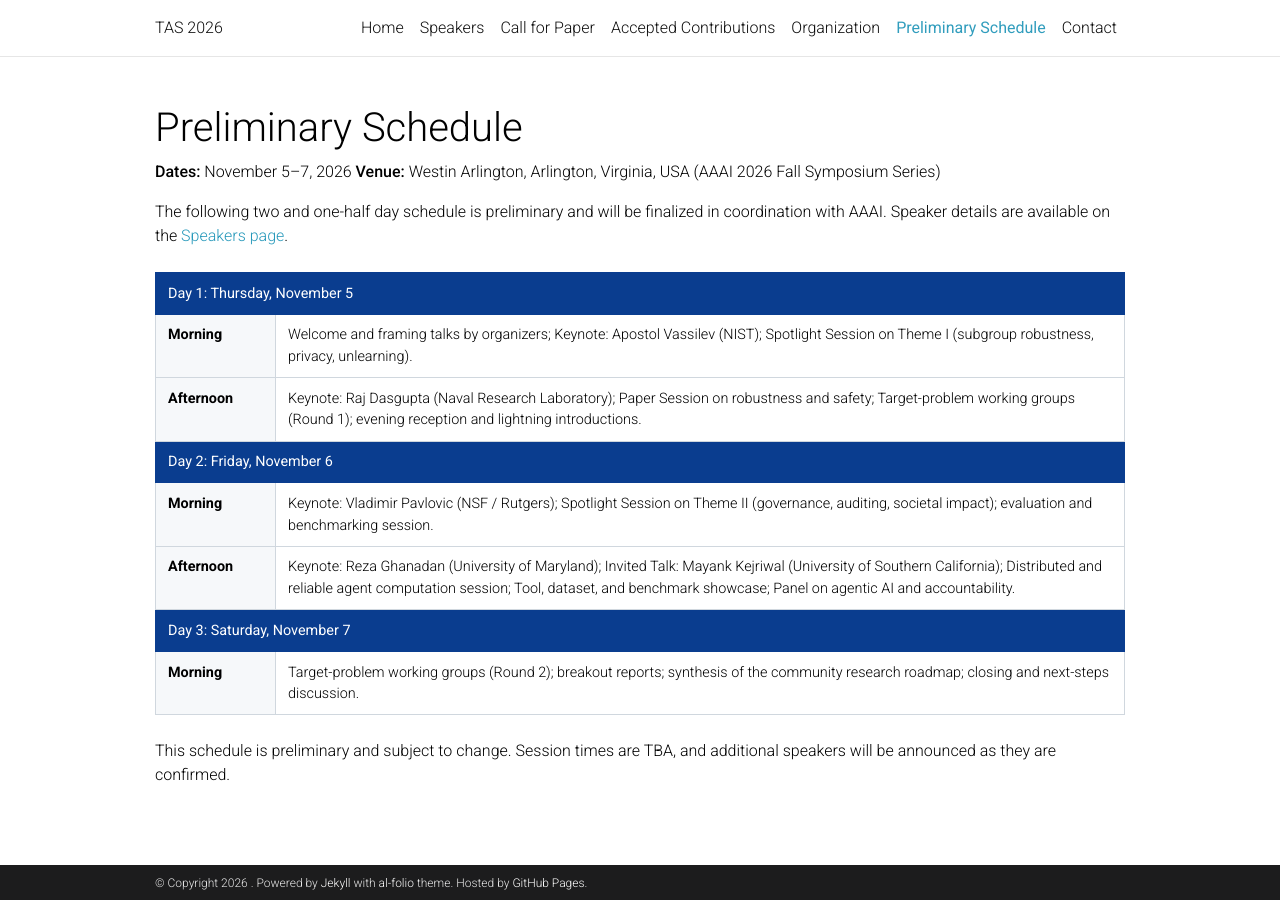
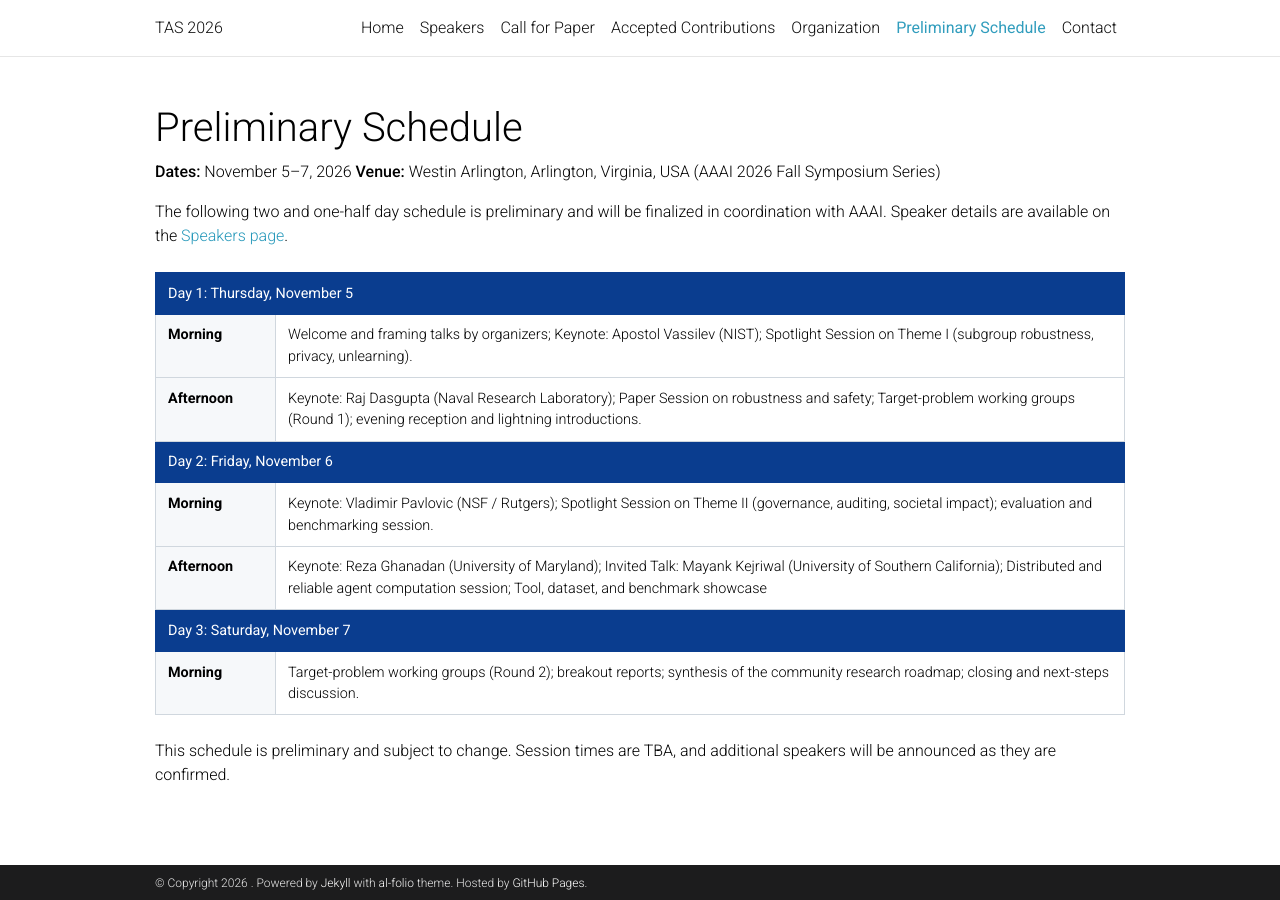
Before and after one commit to tas2026/tas2026.github.io, a Jekyll site: the page built from _pages/schedule.md, in a window 1280 px wide. Built offline with Jekyll 4.4.1, drawn with Linux system fonts in a browser that asks for light colours; comment, search, counter and statistics services are not loaded; a style sheet for code colours, icons or effects is not loaded.

Commit message:
Update schedule.md

```diff
--- a/_pages/schedule.md
+++ b/_pages/schedule.md
@@ -47,7 +47,7 @@ The following two and one-half day schedule is preliminary and will be finalized
     <tr>
       <td style="padding:0.6rem 0.75rem; border:1px solid #d0d7de; background:#f6f8fa; vertical-align:top; font-weight:600;">Afternoon</td>
       <td style="padding:0.6rem 0.75rem; border:1px solid #d0d7de; vertical-align:top;">
-        Keynote: Reza Ghanadan (University of Maryland); Invited Talk: Mayank Kejriwal (University of Southern California); Distributed and reliable agent computation session; Tool, dataset, and benchmark showcase; Panel on agentic AI and accountability.
+        Keynote: Reza Ghanadan (University of Maryland); Invited Talk: Mayank Kejriwal (University of Southern California); Distributed and reliable agent computation session; Tool, dataset, and benchmark showcase
       </td>
     </tr>
     <tr>
```
